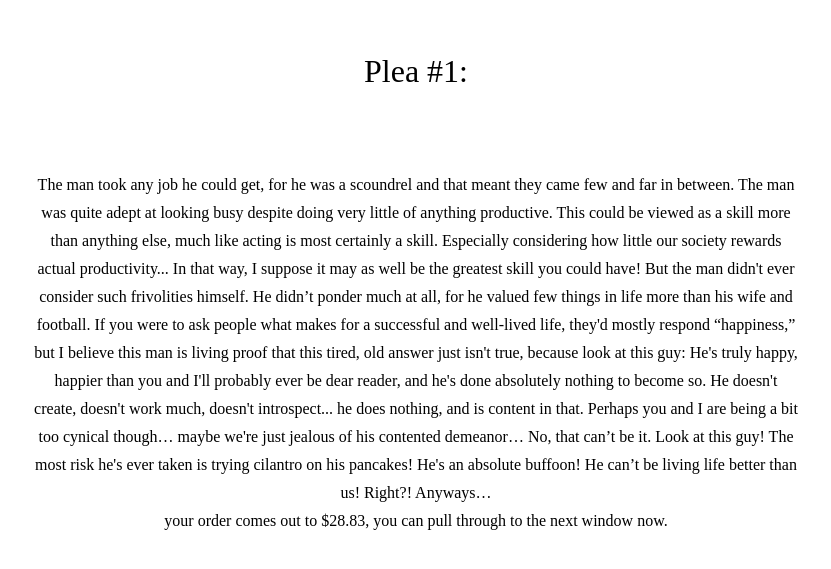
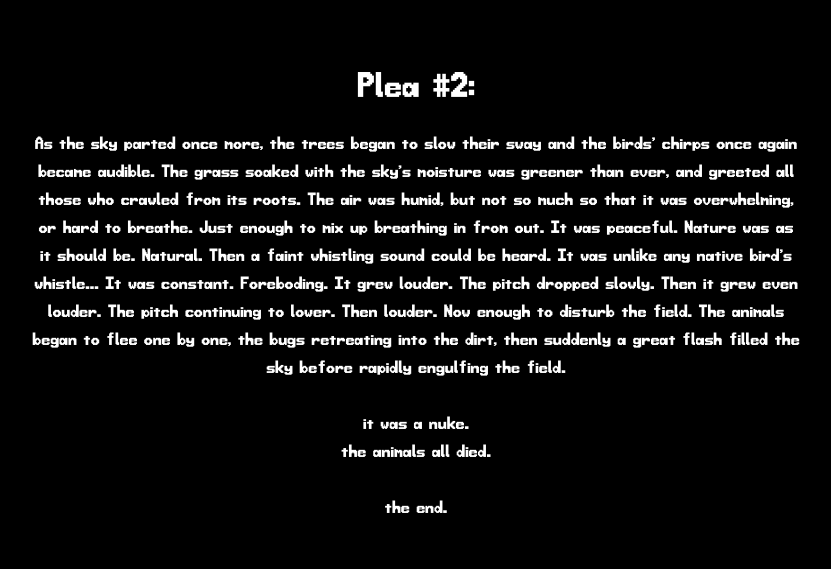
Before and after one commit to TurtleHellMax/DailyPlea, a plain HTML site: page index.html in a window 1280 px wide. Shown: the part 111-680 px from the top of the page, without its empty margins (224-1055 px from the left). Drawn offline with Linux system fonts and the light colour scheme.

Commit message:
Day 2 page
"Unceremonial Annihilation"

```diff
--- a/css/styles.css
+++ b/css/styles.css
@@ -1,5 +1,14 @@
 /* reset/box-sizing… (same as before) */
+@font-face {
+    font-family: 'Voice1';
+    src: url('../fonts/Voice1.woff2') format('woff2'), url('../fonts/Voice1.woff') format('woff'), url('../fonts/Voice1.ttf') format('ttf');
+    font-weight: normal;
+    font-style: normal;
+    font-display: swap; /* ensures text is visible during load */
+}
+
 html, body {
+  background-color: #000;
   margin: 0;
   padding: 0;
 }
@@ -13,19 +22,23 @@ html, body {
     align-items: center;
     min-height: 100vh;
     padding: 0 20%;
-  background-color: #fff;
+    background-color: #000;
     text-align: center;
 }
 
 .container p {
-  /* half the original 2rem size = 1rem */
+    font-family: 'Voice1', sans-serif;
     font-size: 1rem;
-  line-height: 1.75;     /* 1.75× spacing */
-  color: #000;
+    line-height: 1.75;
+    color: #fff;
+    word-spacing: -0.15em;
 }
 
 .container .plea-number {
-  display: block;         /* make sure it sits alone */
-  font-size: 2rem;        /* original size */
-  margin-bottom: 0.5em;   /* a little space before the rest */
+    font-family: 'Voice1', sans-serif;
+    display: block;
+    font-size: 2rem;
+    margin-bottom: 0.5em;
+    color: #fff;
+    word-spacing: -0.15em;
 }
--- a/index.html
+++ b/index.html
@@ -15,10 +15,17 @@
 </head>
 <body>
   <div class="container">
-    <p>
-      <span class="plea-number">Plea #1:</span><br><br>
-      The man took any job he could get, for he was a scoundrel and that meant they came few and far in between. The man was quite adept at looking busy despite doing very little of anything productive. This could be viewed as a skill more than anything else, much like acting is most certainly a skill. Especially considering how little our society rewards actual productivity... In that way, I suppose it may as well be the greatest skill you could have! But the man didn't ever consider such frivolities himself. He didn’t ponder much at all, for he valued few things in life more than his wife and football. If you were to ask people what makes for a successful and well-lived life, they'd mostly respond “happiness,” but I believe this man is living proof that this tired, old answer just isn't true, because look at this guy: He's truly happy, happier than you and I'll probably ever be dear reader, and he's done absolutely nothing to become so. He doesn't create, doesn't work much, doesn't introspect... he does nothing, and is content in that. Perhaps you and I are being a bit too cynical though… maybe we're just jealous of his contented demeanor… No, that can’t be it. Look at this guy! The most risk he's ever taken is trying cilantro on his pancakes! He's an absolute buffoon! He can’t be living life better than us! Right?! Anyways…<br>your order comes out to $28.83, you can pull through to the next window now.
-    </p>
+      <p>
+          <span class="plea-number">Plea #2:</span>
+          As the sky parted once more, the trees began to slow their sway and the birds' chirps once again became audible. The grass soaked with the sky's moisture was greener than ever, and greeted all those
+          who crawled from its roots. The air was humid, but not so much so that it was overwhelming, or hard to breathe. Just enough to mix up breathing in from out. It was peaceful. Nature was as it should be.
+          Natural. Then a faint whistling sound could be heard. It was unlike any native bird's whistle... It was constant. Foreboding. It grew louder. The pitch dropped slowly. Then it grew even louder. The pitch
+          continuing to lower. Then louder. Now enough to disturb the field. The animals began to flee one by one, the bugs retreating into the dirt, then suddenly a great flash filled the sky before rapidly
+          engulfing the field.<br><br>
+          it was a nuke.<br>
+          the animals all died.<br><br>
+          the end.
+      </p>
   </div>
 </body>
 </html>
```
Also changed, not shown: fonts/Voice1.ttf (added), fonts/Voice1.woff (added), fonts/Voice1.woff2 (added). Lines whose indentation alone changed are shown as unchanged.
